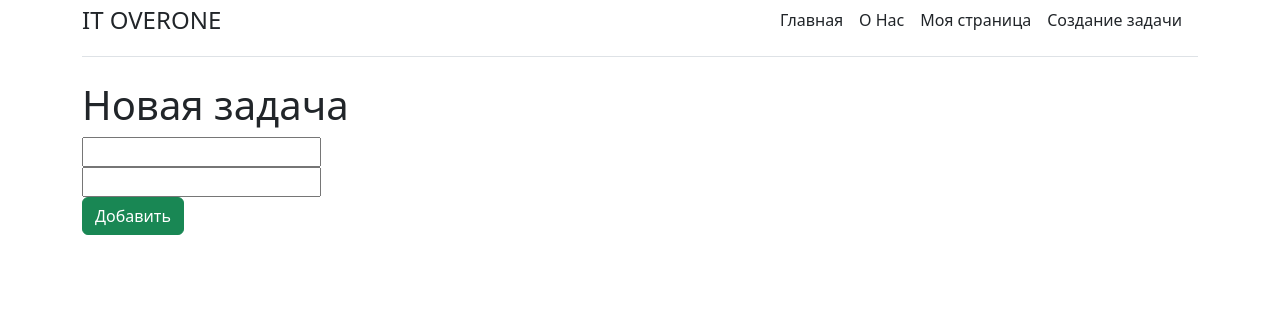
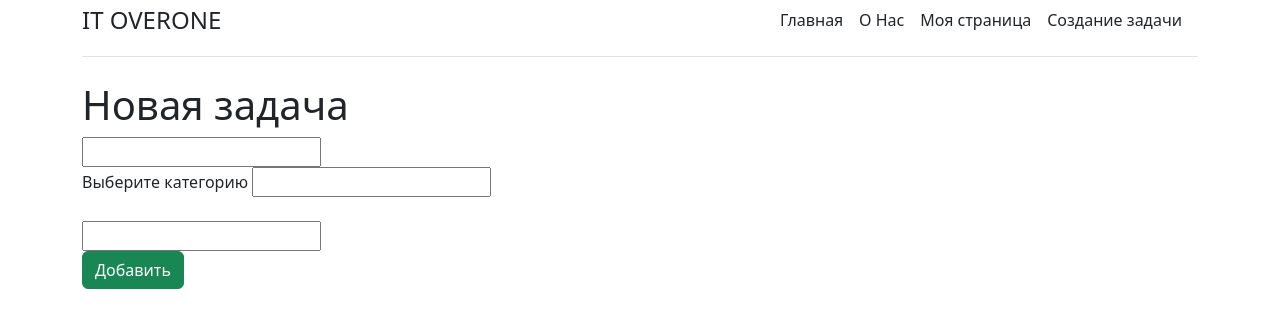
Before and after one commit to Alepton/ToDoTasks, a Django app: template web_task/main/templates/main/create.html in a window 1280 px wide. Shown: the top 328 px of the page. Run offline with Django 3.2, Linux system fonts and the light colour scheme; the template is opened without the code that fills it, so the values that code supplies are empty, except form fields; tables that the repository leaves empty hold one stand-in row (values such as "Sample post"); form fields are guessed from the names that the template uses.

Commit message:
Creating pages for adding tasks to the database part 3

```diff
--- a/web_task/main/forms.py
+++ b/web_task/main/forms.py
@@ -1,10 +1,11 @@
 from .models import Task
-from django.forms import ModelForm, widgets, TextInput, Textarea
+from django.forms import ModelForm, widgets, TextInput, Textarea, Select
 
 class TaskForm(ModelForm):
     class Meta:
         model = Task
         fields = ["title", "category", "task"]
         widgets = {"title": TextInput(attrs={'class': 'form-control', 'placeholder': 'Введите назавание'}),
+                   "category": Select(attrs={'class': 'select',}, choices=(('Магазин', 'Магазин'), ('Дом', 'Дом'))),
                    "task": Textarea(attrs={'class': 'form-control', 'placeholder': 'Введите описание'}),
                    }
--- a/web_task/main/templates/main/create.html
+++ b/web_task/main/templates/main/create.html
@@ -10,6 +10,8 @@
     <form method="post">
         {% csrf_token %}
         {{ form.title }}<br>
+        Выберите категорию
+        {{ form.category }}  <br> <br>
         {{ form.task }}<br>
 
         <button type="submit" class="btn btn-success">Добавить</button>
```
